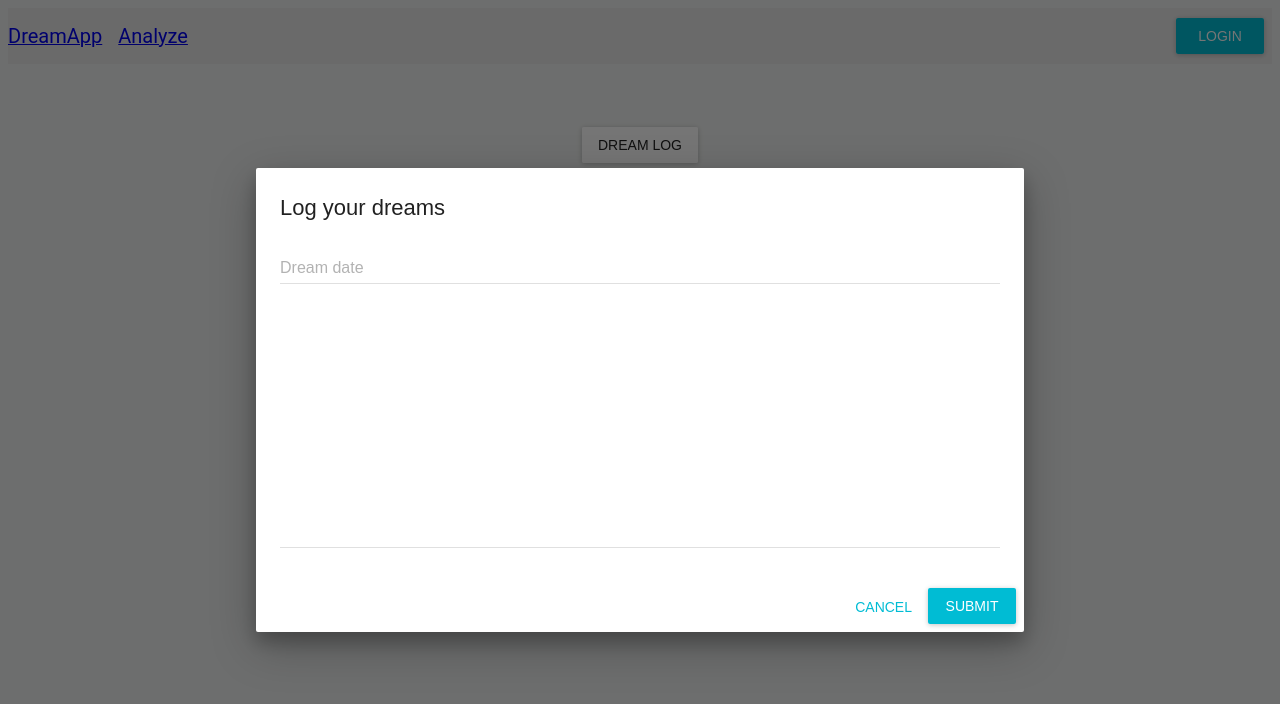
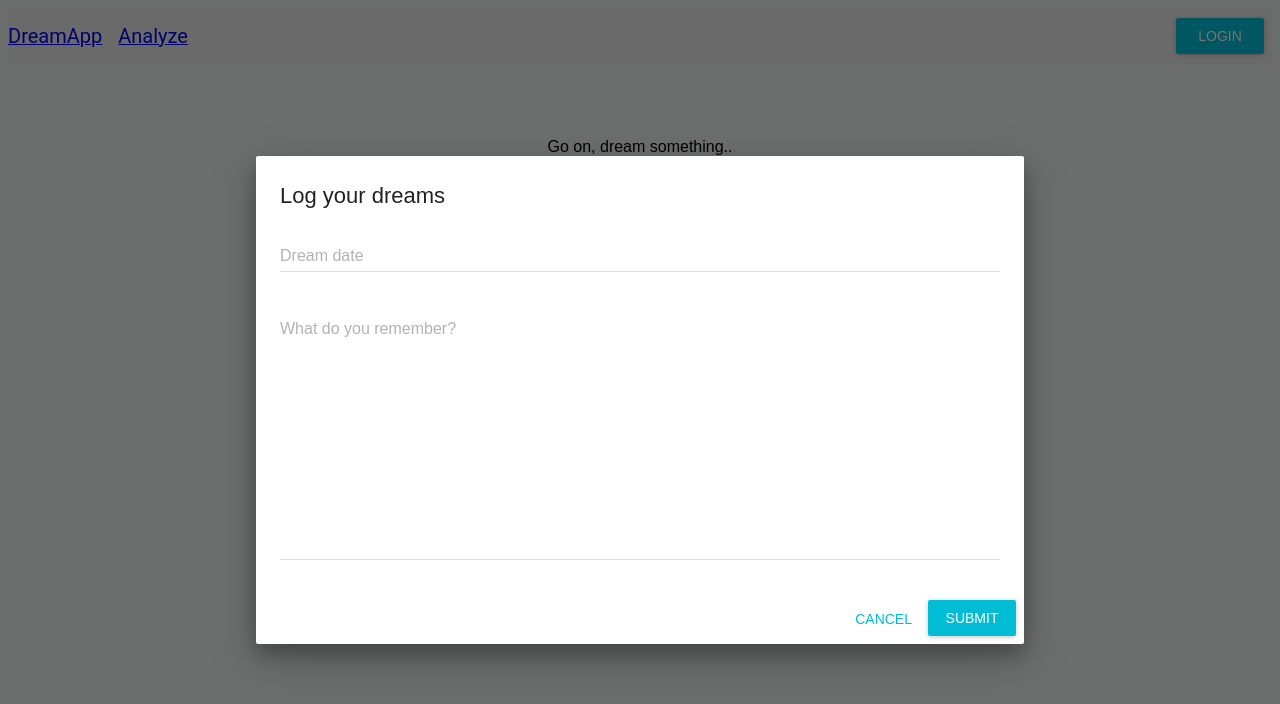
Before and after one commit to ashco/Project3, a React (Create React App) app in the folder client/: page /analyze in a window 1280 px wide. Shown: the top 704 px of the page. Built offline with nearby package versions, Linux system fonts and the light colour scheme.

Commit message:
updating form modal

```diff
--- a/client/src/input/Analyze.js
+++ b/client/src/input/Analyze.js
@@ -42,19 +42,31 @@ class Analyze extends Component {
 	}
 
 
-
   render(){
   	console.log('this state', this.state);
   	const displayState = this.state.display;
   	let display = null;
 
   	if(displayState === 'form'){
-	  display = <FormModal handleInput={this.handleInput} />
-  	} else if (displayState === 'loading') {
-  		display = <Loading />
+	  	display = (
+				<div>
+					<Title text="Go on, dream something.." style="Analyze__text--start" />
+					<FormModal handleInput={this.handleInput} />
+				</div>
+			);
+		}
+		else if (displayState === 'loading') {
+  		display = (
+				<Loading />
+			);
   	}
   	else if (displayState === 'result') {
-	  	display = <DreamResult analysis = {this.state.data}/>
+	  	display = (
+				<div>
+					<Title text="Analysis" style="Analyze__text--data" />
+					<DreamResult analysis = {this.state.data}/>
+				</div>
+			);
   	}
   	return (
   		<div className="content__box">
--- a/client/src/input/Form.js
+++ b/client/src/input/Form.js
@@ -5,7 +5,6 @@ import axios from 'axios';
 import DatePicker from 'material-ui/DatePicker';
 import TextField from 'material-ui/TextField';
 import RaisedButton from 'material-ui/RaisedButton';
-import FormModal from './FormModal';
 
 class Form extends Component {
 	constructor(props){
@@ -59,8 +58,6 @@ class Form extends Component {
 										 onChange={this.handleContentChange} />
 					<RaisedButton label="Submit" primary={true} onClick={this.handleSubmit} />
 				</div>
-				<br/>
-				<FormModal />
 			</div>
 		);
   }
--- a/client/src/input/FormModal.js
+++ b/client/src/input/FormModal.js
@@ -78,6 +78,8 @@ class FormModal extends React.Component {
 											value={this.state.date}
 											onChange={this.handleDateChange} />
 					<TextField name="content"
+										floatingLabelText="What do you remember?"
+
 										//  errorText="This field is required"
 
 										//  floatingLabelText="Text"
```
